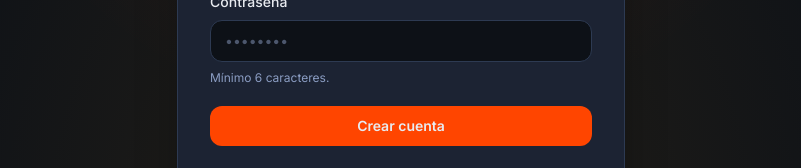
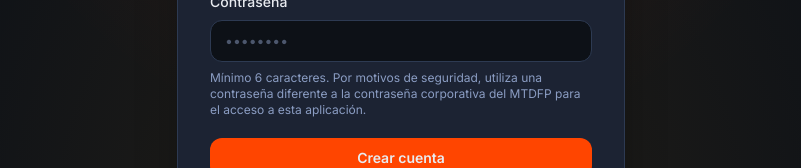
Before and after one commit to jpitciudadreal/fire-alert-system, a Next.js app: page /register in a window 1280 px wide. Shown: the part 559-727 px from the top of the page, without its empty margins (239-1040 px from the left). Built offline with nearby package versions, Linux system fonts and the light colour scheme; no server answers.

Commit message:
security: Add password disclaimer to RegisterForm

```diff
--- a/components/auth/RegisterForm.tsx
+++ b/components/auth/RegisterForm.tsx
@@ -92,7 +92,7 @@ export function RegisterForm() {
         label="Contraseña"
         htmlFor="password"
         error={errors.password}
-        hint="Mínimo 6 caracteres."
+        hint="Mínimo 6 caracteres. Por motivos de seguridad, utiliza una contraseña diferente a la contraseña corporativa del MTDFP para el acceso a esta aplicación."
       >
         <Input
           id="password"
```
